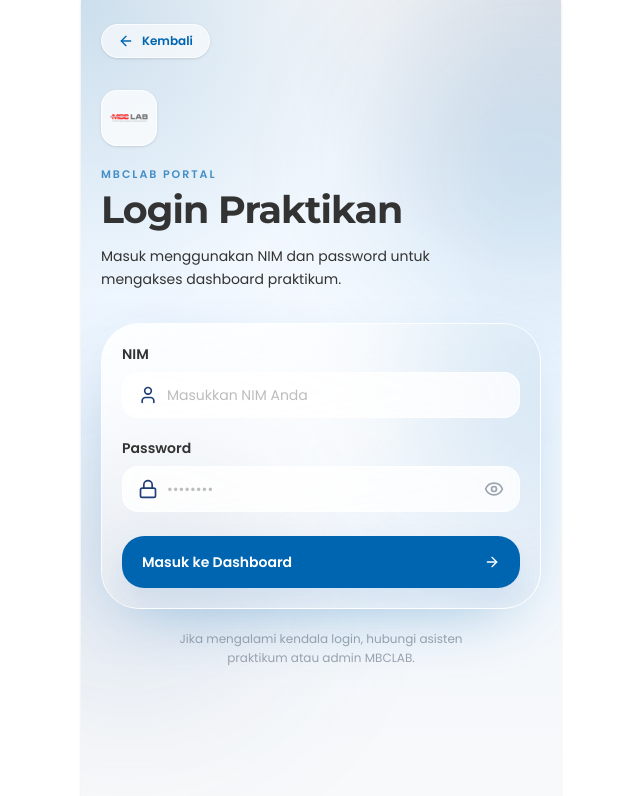
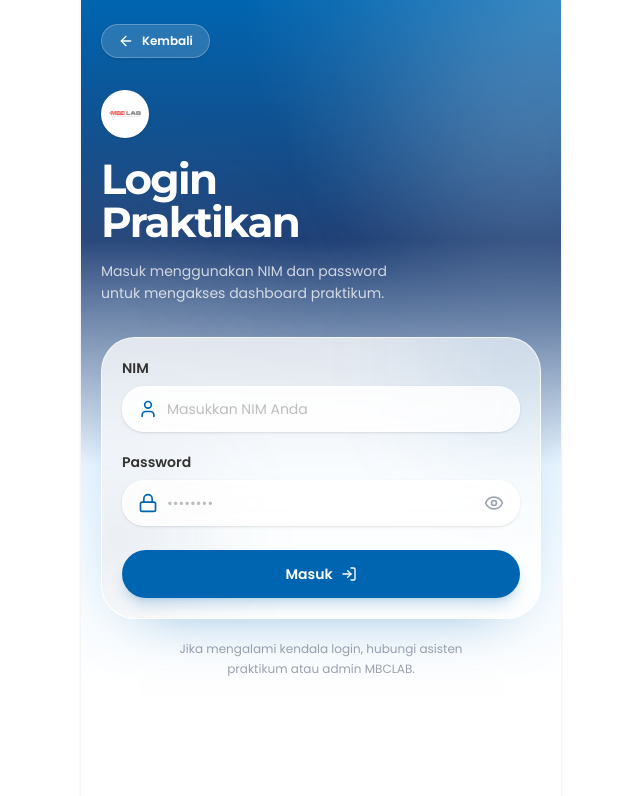
Before and after one commit to asepjamaludinn/mbclab-fe, a Next.js app: page /login/student in a window 1280 px wide. Shown: the top 796 px of the page, without its empty margins (319-959 px from the left). Built offline with nearby package versions, Linux system fonts and the light colour scheme; no server answers.

Commit message:
refac(student): login design

```diff
--- a/features/auth/components/StudentLoginForm.tsx
+++ b/features/auth/components/StudentLoginForm.tsx
@@ -5,7 +5,7 @@ import { useForm } from "react-hook-form";
 import { zodResolver } from "@hookform/resolvers/zod";
 import {
   ArrowLeft,
-  ArrowRight,
+  LogIn,
   Eye,
   EyeOff,
   Lock,
@@ -16,7 +16,6 @@ import Image from "next/image";
 import { loginSchema, LoginFormData } from "../schemas/auth.schema";
 import { useLogin } from "../hooks/use-auth";
 import { Input } from "@/shared/components/ui/input";
-import { Button } from "@/shared/components/ui/button";
 
 export function StudentLoginForm() {
   const [showPassword, setShowPassword] = useState(false);
@@ -40,41 +39,39 @@ export function StudentLoginForm() {
   };
 
   return (
-    <main className="relative min-h-screen overflow-hidden bg-[radial-gradient(circle_at_top_left,rgba(0,101,176,0.18),transparent_32%),radial-gradient(circle_at_top_right,rgba(30,63,117,0.12),transparent_30%),linear-gradient(180deg,#f8f9fa_0%,#edf6ff_42%,#f8f9fa_100%)] pb-28">
-      <div className="pointer-events-none absolute -right-24 top-10 h-64 w-64 rounded-full bg-primary/15 blur-[80px]" />
-      <div className="pointer-events-none absolute -left-24 bottom-24 h-72 w-72 rounded-full bg-secondary/10 blur-[90px]" />
-      <div className="pointer-events-none absolute left-1/2 top-1/3 h-52 w-52 -translate-x-1/2 rounded-full bg-white/60 blur-[70px]" />
+    <main className="relative min-h-screen overflow-hidden bg-[linear-gradient(180deg,#0065b0_0%,#1e3f75_30%,#eaf6ff_58%,#ffffff_86%)] pb-28 font-primary selection:bg-primary/20">
+      <div className="pointer-events-none absolute -right-20 top-8 h-60 w-60 rounded-full bg-white/15 blur-[75px]" />
+      <div className="pointer-events-none absolute -left-24 top-52 h-64 w-64 rounded-full bg-white/10 blur-[80px]" />
+      <div className="pointer-events-none absolute inset-0 bg-[radial-gradient(circle_at_top_right,rgba(255,255,255,0.2),transparent_34%)]" />
 
       <section className="relative z-10 px-5 pt-6">
         <Link
           href="/"
-          className="inline-flex items-center gap-2 rounded-full border border-white/70 bg-white/60 px-4 py-2 font-secondary text-xs font-bold text-primary shadow-sm backdrop-blur-xl transition hover:bg-primary hover:text-white"
+          className="inline-flex items-center gap-2 rounded-full border border-white/25 bg-white/15 px-4 py-2 font-secondary text-xs font-bold text-white shadow-sm backdrop-blur-xl transition hover:bg-white hover:text-primary"
         >
           <ArrowLeft className="h-4 w-4" />
           Kembali
         </Link>
 
-        <div className="mt-8">
-          <div className="mb-5 flex h-14 w-14 items-center justify-center rounded-2xl border border-white/80 bg-white/70 p-2 shadow-sm backdrop-blur-xl">
+        <div className="mt-8 text-white">
+          <div className="mb-5 flex h-12 w-12 items-center justify-center rounded-full bg-white p-2 shadow-sm">
             <Image
               src="/images/logo_utama.svg"
               alt="Logo MBC Laboratory"
-              width={56}
-              height={56}
+              width={48}
+              height={48}
               className="h-full w-full object-contain"
               priority
             />
           </div>
 
-          <p className="font-secondary text-[11px] font-bold uppercase tracking-[0.18em] text-primary/70">
-            MBCLAB Portal
-          </p>
-
-          <h1 className="mt-2 max-w-sm text-[38px] font-extrabold leading-[1.02] tracking-tight text-grey-900">
-            Login Praktikan
+          <h1 className="max-w-sm text-[42px] font-extrabold leading-[1.02] tracking-[-0.04em]">
+            Login
+            <br />
+            Praktikan
           </h1>
 
-          <p className="mt-4 max-w-sm font-secondary text-sm leading-relaxed text-grey-600">
+          <p className="mt-4 max-w-[310px] font-secondary text-sm leading-relaxed text-white/75">
             Masuk menggunakan NIM dan password untuk mengakses dashboard
             praktikum.
           </p>
@@ -82,10 +79,10 @@ export function StudentLoginForm() {
       </section>
 
       <section className="relative z-10 mt-8 px-5">
-        <div className="relative overflow-hidden rounded-[38px] border border-white/70 bg-white/45 p-5 shadow-[0_24px_70px_-32px_rgba(0,101,176,0.45)] backdrop-blur-2xl">
-          <div className="pointer-events-none absolute -right-20 -top-20 h-56 w-56 rounded-full bg-primary/20 blur-[70px]" />
-          <div className="pointer-events-none absolute -bottom-24 -left-20 h-60 w-60 rounded-full bg-secondary/15 blur-[80px]" />
-          <div className="pointer-events-none absolute inset-0 bg-gradient-to-br from-white/80 via-white/35 to-primary/10" />
+        <div className="relative overflow-hidden rounded-[34px] border border-white/70 bg-white/75 p-5 shadow-[0_24px_60px_-38px_rgba(0,101,176,0.55)] backdrop-blur-xl">
+          <div className="pointer-events-none absolute -right-16 -top-16 h-44 w-44 rounded-full bg-primary/10 blur-[55px]" />
+          <div className="pointer-events-none absolute -left-16 bottom-0 h-40 w-40 rounded-full bg-secondary/10 blur-[55px]" />
+
           <form
             onSubmit={handleSubmit(onSubmit)}
             className="relative z-10 space-y-5"
@@ -99,8 +96,8 @@ export function StudentLoginForm() {
                 {...register("nim")}
                 type="text"
                 placeholder="Masukkan NIM Anda"
-                icon={<UserIcon className="h-5 w-5 text-secondary" />}
-                className="border-white/70 bg-white/80 text-grey-900 placeholder:text-grey-400 backdrop-blur-xl"
+                icon={<UserIcon className="h-5 w-5 text-primary" />}
+                className="rounded-[22px] border border-white/70 bg-white/80 text-grey-900 placeholder:text-grey-400 shadow-sm backdrop-blur-xl"
               />
 
               {errors.nim && (
@@ -120,11 +117,11 @@ export function StudentLoginForm() {
                   {...register("password")}
                   type={showPassword ? "text" : "password"}
                   placeholder="••••••••"
-                  icon={<Lock className="h-5 w-5 text-secondary" />}
+                  icon={<Lock className="h-5 w-5 text-primary" />}
                   onPaste={(e) => e.preventDefault()}
                   onCopy={(e) => e.preventDefault()}
                   onCut={(e) => e.preventDefault()}
-                  className="border-white/70 bg-white/80 pr-12 text-grey-900 placeholder:text-grey-400 backdrop-blur-xl"
+                  className="rounded-[22px] border border-white/70 bg-white/80 pr-12 text-grey-900 placeholder:text-grey-400 shadow-sm backdrop-blur-xl"
                 />
 
                 <button
@@ -156,14 +153,14 @@ export function StudentLoginForm() {
               </div>
             )}
 
-            <Button
+            <button
               type="submit"
               disabled={isPending}
-              className="group mt-6 flex w-full items-center justify-between rounded-[22px] px-5 py-4 font-secondary text-sm font-bold"
+              className="group mt-6 flex w-full items-center justify-center gap-2 rounded-full bg-primary px-5 py-3.5 font-secondary text-sm font-bold text-white shadow-lg shadow-primary/20 transition hover:bg-secondary disabled:cursor-not-allowed disabled:opacity-70 active:scale-[0.98]"
             >
-              <span>{isPending ? "Memproses..." : "Masuk ke Dashboard"}</span>
-              <ArrowRight className="h-4 w-4 transition-transform group-hover:translate-x-1" />
-            </Button>
+              {isPending ? "Memproses..." : "Masuk"}
+              <LogIn className="h-4 w-4 transition-transform group-hover:translate-x-0.5" />
+            </button>
           </form>
         </div>
 
```
